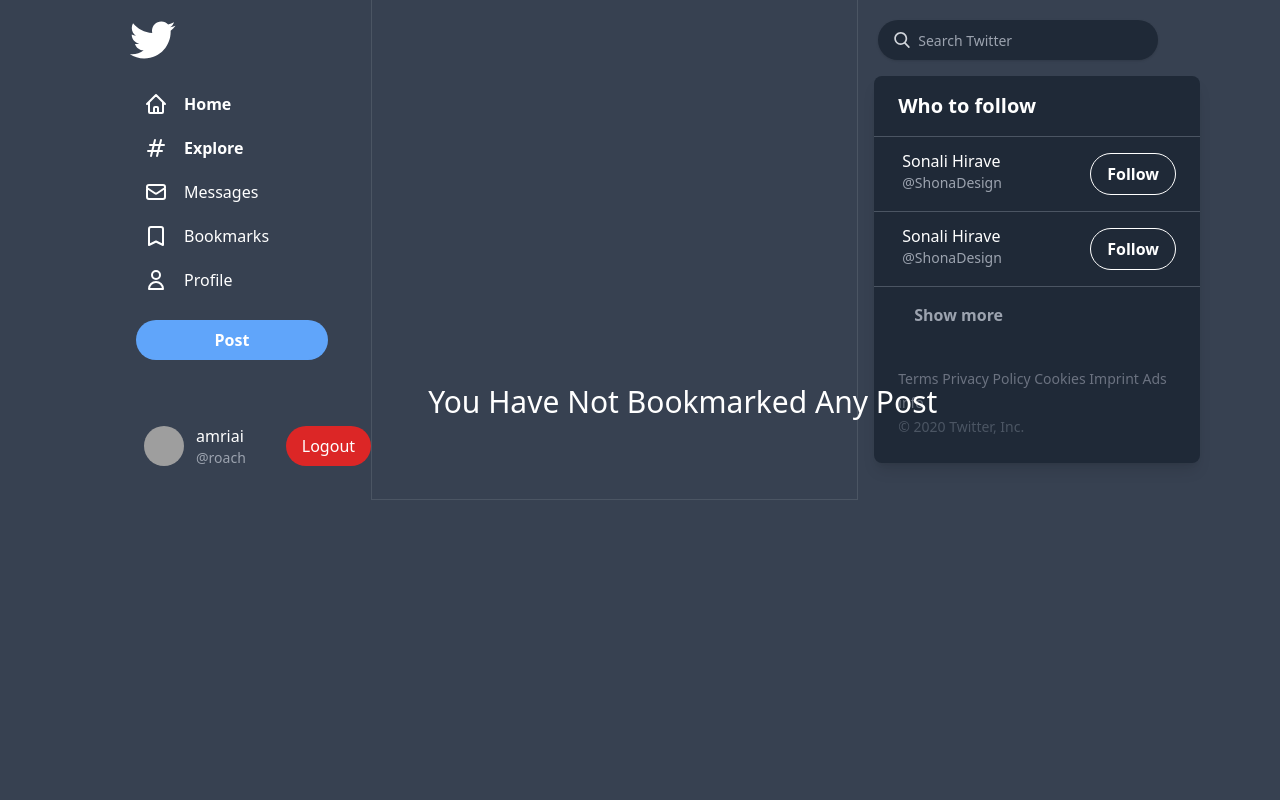
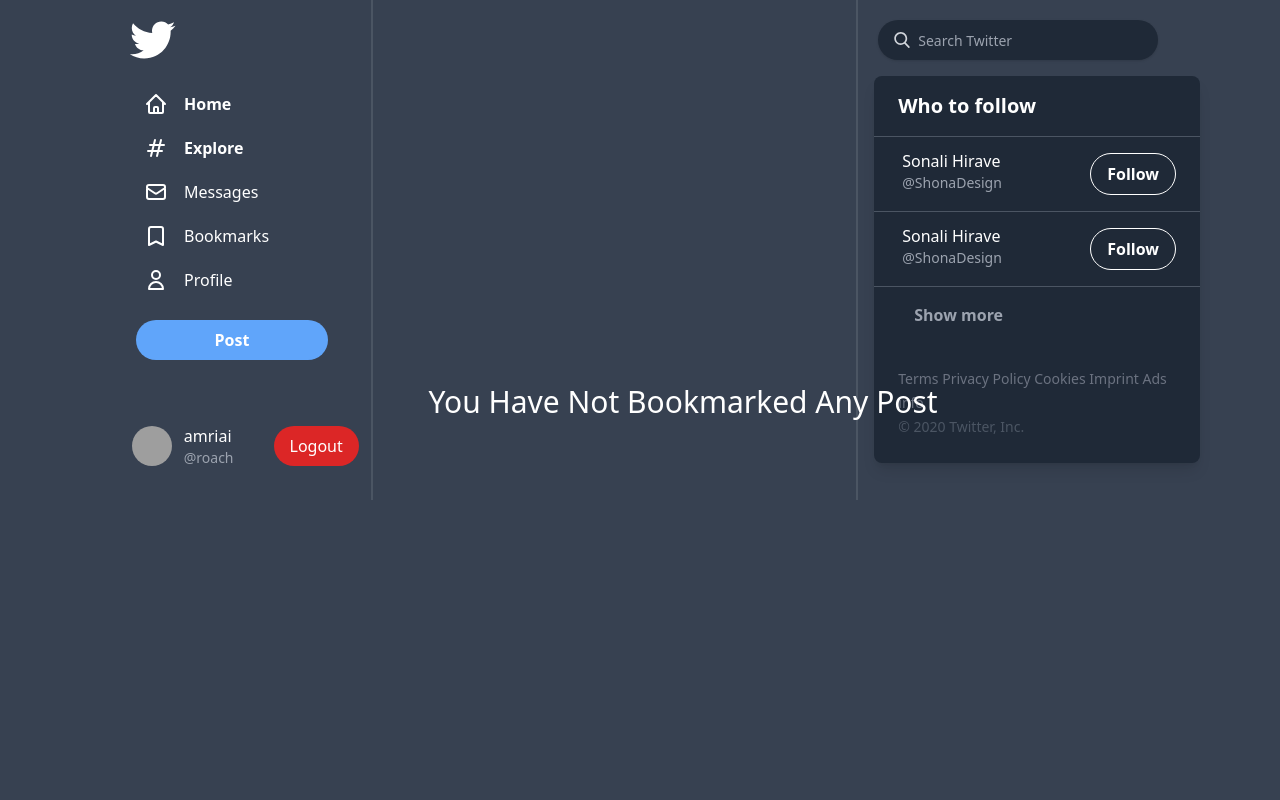
Before and after one commit to itisroach/social-media, a Django app: page /mybookmarks/ in a window 1280 px wide. Run offline with Django 5.2, Linux system fonts and the light colour scheme; a user stored in the database is signed in; data that the repository does not hold is empty; some libraries are stand-ins or nearby versions; grey boxes are pictures that could not be loaded.

Commit message:
fixed some UI bugs

```diff
--- a/roachgram/users/templates/main.html
+++ b/roachgram/users/templates/main.html
@@ -8,7 +8,7 @@
     <link rel="stylesheet" href="{% static 'animations.css' %}">
     <script src="https://cdn.tailwindcss.com"></script>
 </head>
-<body class="feed bg-gray-700 w-full h-full scroll-smooth">
+<body class="feed h-full bg-gray-700  scroll-smooth">
 
 
     {% if messages %}
@@ -23,7 +23,7 @@
         </script>
         <ul class="fixed">
         {% for message in messages %}
-            <li class="alert {{ message.tags }} z-50 capitalize mt-20 text-white rounded-lg flex h-fit  absolute show flex-row items-center justify-center w-80 text-center px-5 py-2 block">{{message}}</li>
+            <li class="alert {{ message.tags }} z-100 capitalize mt-20 text-white rounded-lg flex h-fit  absolute show flex-row items-center justify-center w-80 text-center px-5 py-2 block">{{message}}</li>
             <br>
             <br>
             <br>
@@ -31,6 +31,7 @@
         </ul>
     {% endif %}
 <style>
+  html,body { height: 100%; margin: 0px; padding: 0px; }
     ::-webkit-scrollbar {
         width: 5px;
     }
@@ -60,10 +61,10 @@
         localStorage.setItem("element" , element[0].id)
     }
 </script>
-<div>
-    <div class="flex pb-5 h-full">
+<div class="overflow-hidden">
+    <div class="flex h-full divide-x-2 divide-gray-600">
 
-        <div class="w-2/5 text-white h-12 pl-32 py-4 h-full">
+        <div class="w-2/5 text-white pl-32 py-4">
             <!--left menu-->
           <svg viewBox="0 0 24 24" class="h-12 w-12 text-white" fill="currentColor"><g><path d="M23.643 4.937c-.835.37-1.732.62-2.675.733.962-.576 1.7-1.49 2.048-2.578-.9.534-1.897.922-2.958 1.13-.85-.904-2.06-1.47-3.4-1.47-2.572 0-4.658 2.086-4.658 4.66 0 .364.042.718.12 1.06-3.873-.195-7.304-2.05-9.602-4.868-.4.69-.63 1.49-.63 2.342 0 1.616.823 3.043 2.072 3.878-.764-.025-1.482-.234-2.11-.583v.06c0 2.257 1.605 4.14 3.737 4.568-.392.106-.803.162-1.227.162-.3 0-.593-.028-.877-.082.593 1.85 2.313 3.198 4.352 3.234-1.595 1.25-3.604 1.995-5.786 1.995-.376 0-.747-.022-1.112-.065 2.062 1.323 4.51 2.093 7.14 2.093 8.57 0 13.255-7.098 13.255-13.254 0-.2-.005-.402-.014-.602.91-.658 1.7-1.477 2.323-2.41z"></path></g></svg>
 
@@ -107,7 +108,7 @@
           </button>
       </nav>
 
-    <div class="flex-shrink-0 flex hover:bg-gray-00 rounded-full p-4 mt-12 mr-2">
+    <div class="flex-shrink-0 flex hover:bg-gray-00 justify-center items-c rounded-full p-4 mt-12 mr-2">
       <a href="#" class="flex-shrink-0 group block">
         <div class="flex items-center">
           <div>
@@ -135,14 +136,15 @@
 
     </div>
 
-        <div class="w-3/5 border border-gray-600 h-auto  border-t-0">
+        <div class="w-3/5 h-auto">
 
             {% block content %}
             {% endblock content %}
         </div>
 
 
-        <div class="w-2/5 h-12">
+        <div class="divide-x-2 divide-gray-600">
+          <div class="h-full">
             <!--right menu-->
 
             <div class="relative text-gray-300 w-80 p-5 pb-0 mr-16">
@@ -250,6 +252,7 @@
     </div>
 
 </div>
+        </div>
 
 </div>
 
```
